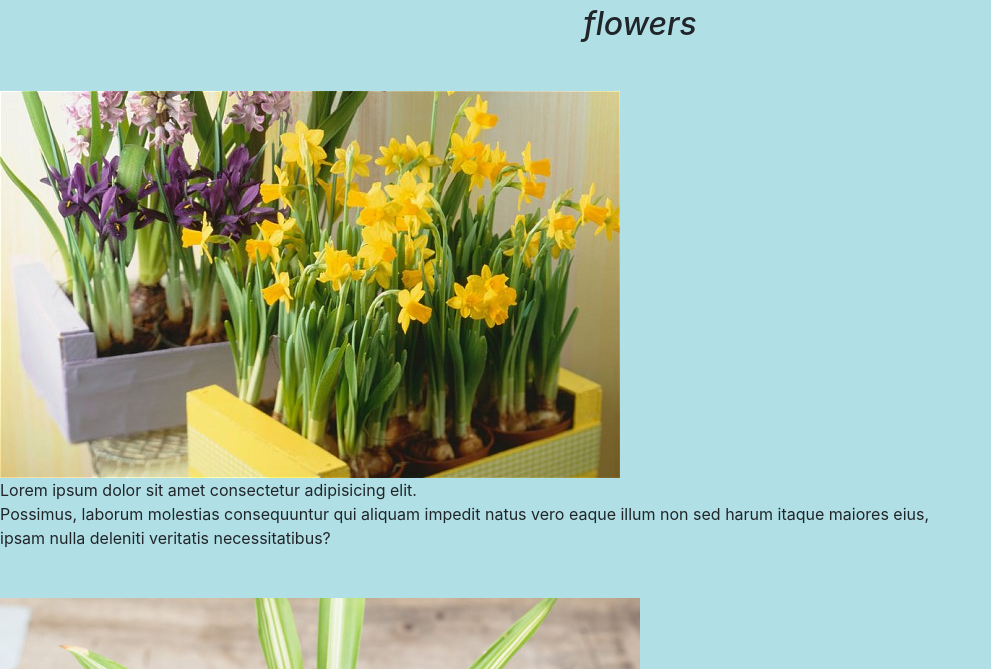
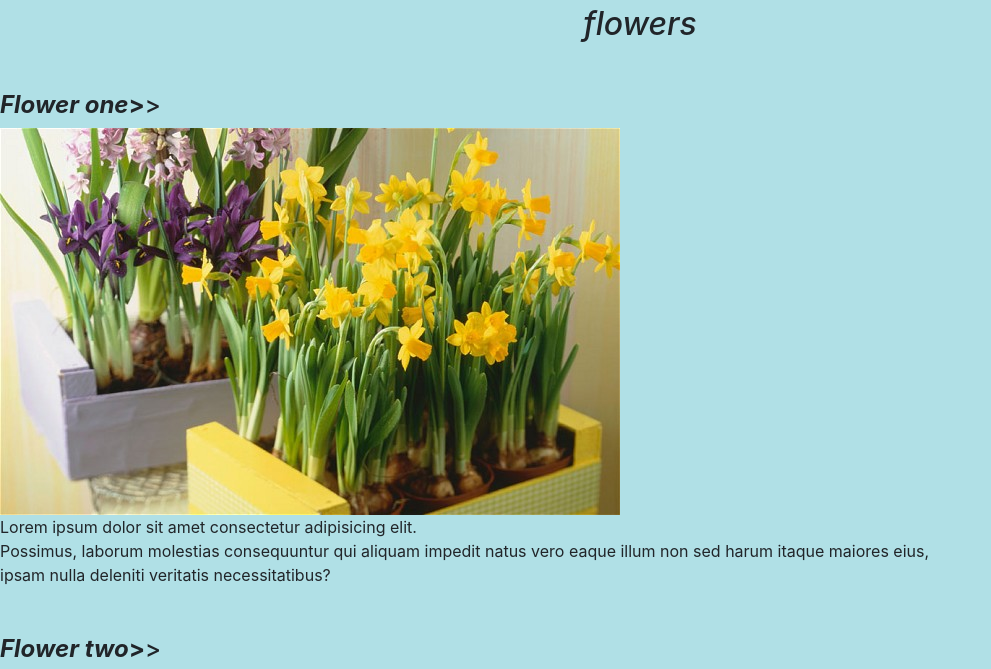
Before and after one commit to AshenManilka/demo1, a plain HTML site: page index.html in a window 1280 px wide. Shown: the part 51-720 px from the top of the page, without its empty margins (0-991 px from the left). Drawn offline with nearby package versions, Linux system fonts and the light colour scheme.

Commit message:
did edits

```diff
--- a/index.html
+++ b/index.html
@@ -15,6 +15,7 @@
 
     <div>
         <div class="image mt-5">
+            <h4><strong><i>Flower one</i>></strong>></h4>
             <img src="./images/blogpage2.jpg" alt="" class="img-fluid md-3 " id="image1" >
             <p>Lorem ipsum dolor sit amet consectetur adipisicing elit.
                 <br>Possimus, laborum molestias consequuntur qui aliquam impedit natus vero eaque illum non sed harum itaque maiores eius,
@@ -22,6 +23,7 @@
         </div>
 
         <div class="image2 mt-5">
+                <h4><strong><i>Flower two</i>></strong>></h4>
         <img src="./images/blogpage1.jpg" alt="" class="img-fluid md-3 " id="image1">
         <p>Lorem ipsum dolor sit amet consectetur adipisicing elit.
                 <br>Possimus, laborum molestias consequuntur qui aliquam impedit natus vero eaque illum non sed harum itaque maiores eius,
```
